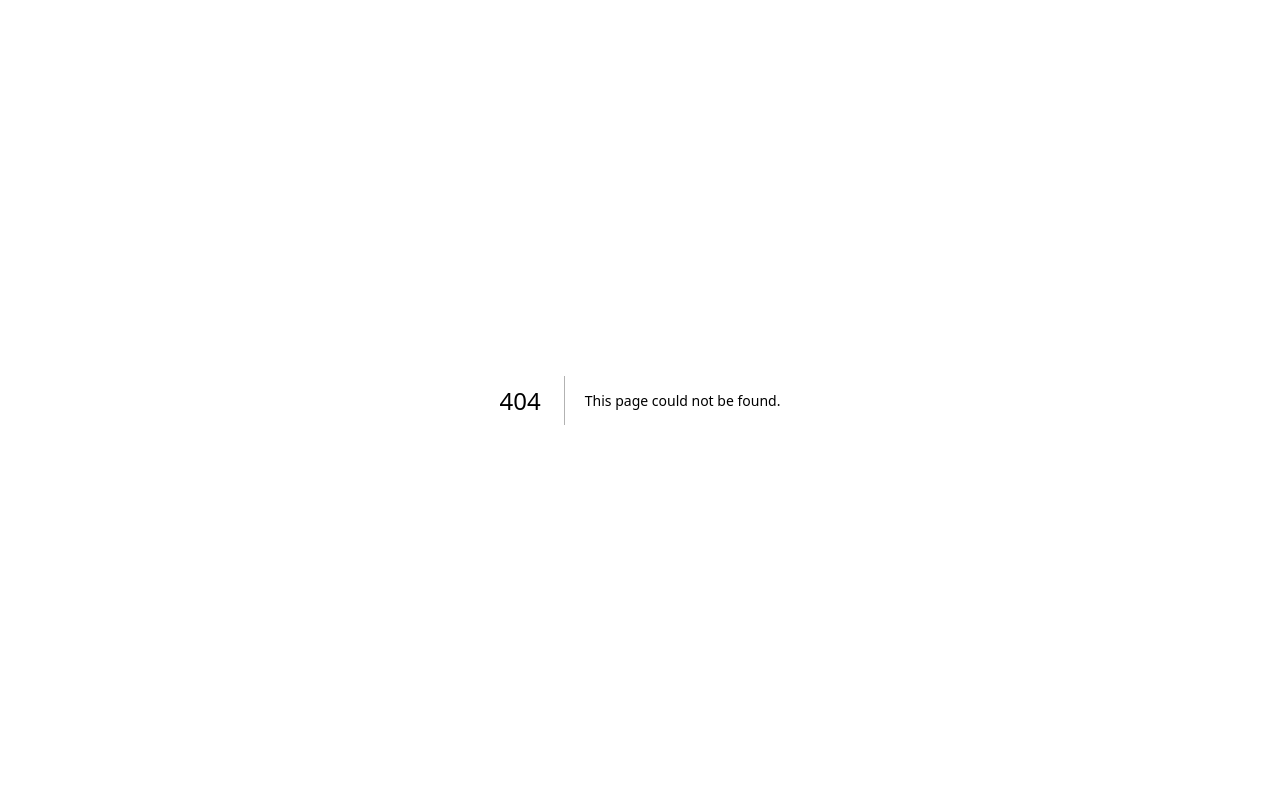
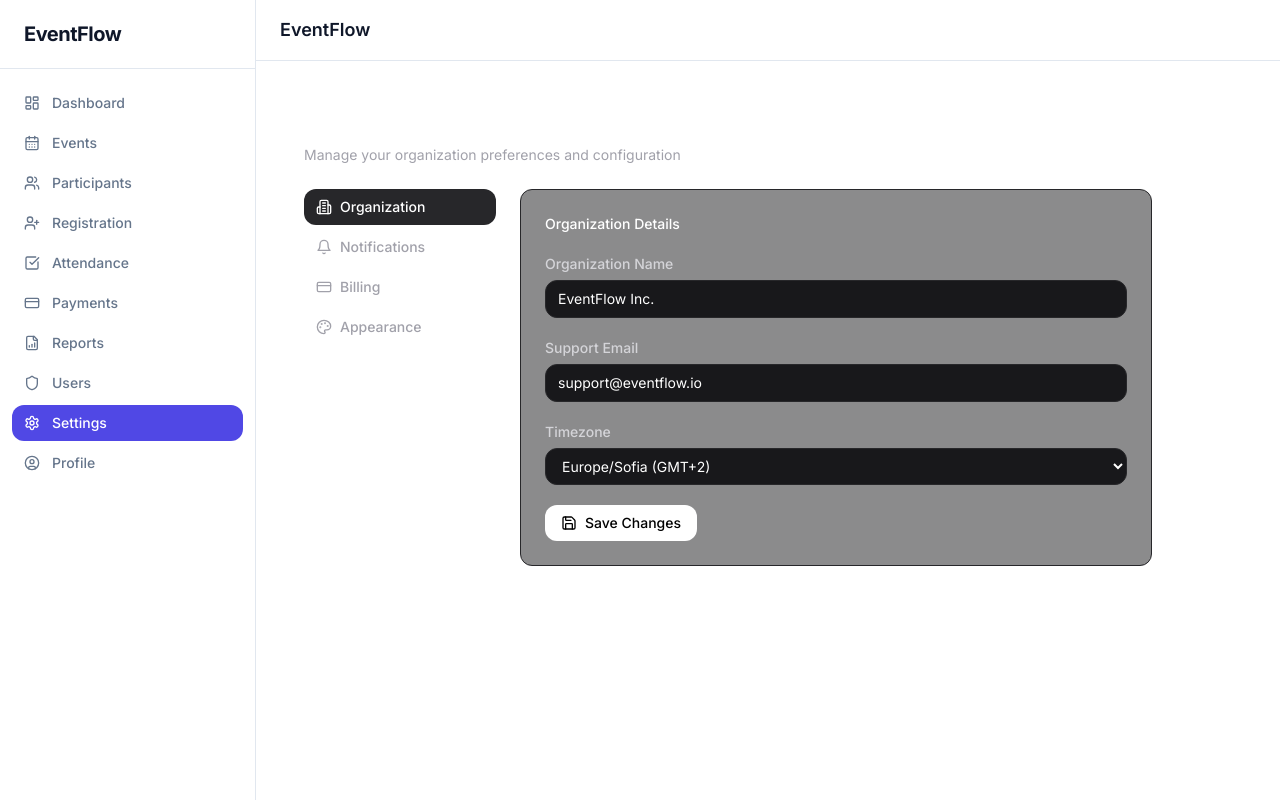
Before and after one commit to AydenisDm/eventflow, a Next.js app: page /settings in a window 1280 px wide. Before the commit this address had no page. Built offline with nearby package versions, Linux system fonts and the light colour scheme.

Commit message:
Create page.tsx

```diff
--- /dev/null
+++ b/app/(dashboard)/settings/page.tsx
@@ -0,0 +1,127 @@
+"use client";
+
+import { useState } from "react";
+import { Building2, Bell, CreditCard, Palette, Save } from "lucide-react";
+
+const tabs = [
+  { id: "organization", label: "Organization", icon: Building2 },
+  { id: "notifications", label: "Notifications", icon: Bell },
+  { id: "billing", label: "Billing", icon: CreditCard },
+  { id: "appearance", label: "Appearance", icon: Palette },
+];
+
+export default function SettingsPage() {
+  const [activeTab, setActiveTab] = useState("organization");
+
+  return (
+    <div className="p-6 max-w-4xl">
+      <div className="mb-6">
+        <h1 className="text-2xl font-semibold text-white">Settings</h1>
+        <p className="text-sm text-zinc-400 mt-1">
+          Manage your organization preferences and configuration
+        </p>
+      </div>
+
+      <div className="flex gap-6">
+        <div className="w-48 shrink-0 space-y-1">
+          {tabs.map((tab) => (
+            <button
+              key={tab.id}
+              onClick={() => setActiveTab(tab.id)}
+              className={`flex w-full items-center gap-2 rounded-lg px-3 py-2 text-sm font-medium transition ${
+                activeTab === tab.id
+                  ? "bg-zinc-800 text-white"
+                  : "text-zinc-400 hover:bg-zinc-900 hover:text-zinc-200"
+              }`}
+            >
+              <tab.icon className="h-4 w-4" />
+              {tab.label}
+            </button>
+          ))}
+        </div>
+
+        <div className="flex-1 rounded-xl border border-zinc-800 bg-zinc-900/50 p-6">
+          {activeTab === "organization" && (
+            <div className="space-y-5">
+              <h2 className="text-sm font-medium text-white">Organization Details</h2>
+              <div>
+                <label className="block text-sm font-medium text-zinc-300 mb-1.5">Organization Name</label>
+                <input
+                  type="text"
+                  defaultValue="EventFlow Inc."
+                  className="w-full rounded-lg bg-zinc-900 border border-zinc-800 px-3 py-2 text-sm text-white focus:outline-none focus:ring-1 focus:ring-zinc-600"
+                />
+              </div>
+              <div>
+                <label className="block text-sm font-medium text-zinc-300 mb-1.5">Support Email</label>
+                <input
+                  type="email"
+                  defaultValue="support@eventflow.io"
+                  className="w-full rounded-lg bg-zinc-900 border border-zinc-800 px-3 py-2 text-sm text-white focus:outline-none focus:ring-1 focus:ring-zinc-600"
+                />
+              </div>
+              <div>
+                <label className="block text-sm font-medium text-zinc-300 mb-1.5">Timezone</label>
+                <select className="w-full rounded-lg bg-zinc-900 border border-zinc-800 px-3 py-2 text-sm text-white focus:outline-none focus:ring-1 focus:ring-zinc-600">
+                  <option>Europe/Sofia (GMT+2)</option>
+                  <option>UTC</option>
+                  <option>America/New_York (GMT-5)</option>
+                </select>
+              </div>
+              <button className="flex items-center gap-2 rounded-lg bg-white text-black px-4 py-2 text-sm font-medium hover:bg-zinc-200 transition">
+                <Save className="h-4 w-4" />
+                Save Changes
+              </button>
+            </div>
+          )}
+
+          {activeTab === "notifications" && (
+            <div className="space-y-4">
+              <h2 className="text-sm font-medium text-white mb-2">Notification Preferences</h2>
+              {[
+                "Email me when a new participant registers",
+                "Email me when a payment fails",
+                "Weekly summary reports",
+                "Product updates and announcements",
+              ].map((label) => (
+                <label key={label} className="flex items-center justify-between rounded-lg border border-zinc-800 px-4 py-3">
+                  <span className="text-sm text-zinc-300">{label}</span>
+                  <input type="checkbox" defaultChecked className="h-4 w-4 accent-white" />
+                </label>
+              ))}
+            </div>
+          )}
+
+          {activeTab === "billing" && (
+            <div className="space-y-4">
+              <h2 className="text-sm font-medium text-white mb-2">Billing Plan</h2>
+              <div className="rounded-lg border border-zinc-800 p-4">
+                <p className="text-white font-medium">Pro Plan</p>
+                <p className="text-sm text-zinc-400 mt-1">$49/month · Renews on Apr 12, 2025</p>
+              </div>
+              <button className="rounded-lg border border-zinc-700 text-zinc-200 px-4 py-2 text-sm font-medium hover:bg-zinc-800 transition">
+                Manage Subscription
+              </button>
+            </div>
+          )}
+
+          {activeTab === "appearance" && (
+            <div className="space-y-4">
+              <h2 className="text-sm font-medium text-white mb-2">Theme</h2>
+              <div className="flex gap-3">
+                {["Dark", "Light", "System"].map((theme) => (
+                  <button
+                    key={theme}
+                    className="rounded-lg border border-zinc-800 px-4 py-2 text-sm text-zinc-300 hover:bg-zinc-800 transition"
+                  >
+                    {theme}
+                  </button>
+                ))}
+              </div>
+            </div>
+          )}
+        </div>
+      </div>
+    </div>
+  );
+}
```
